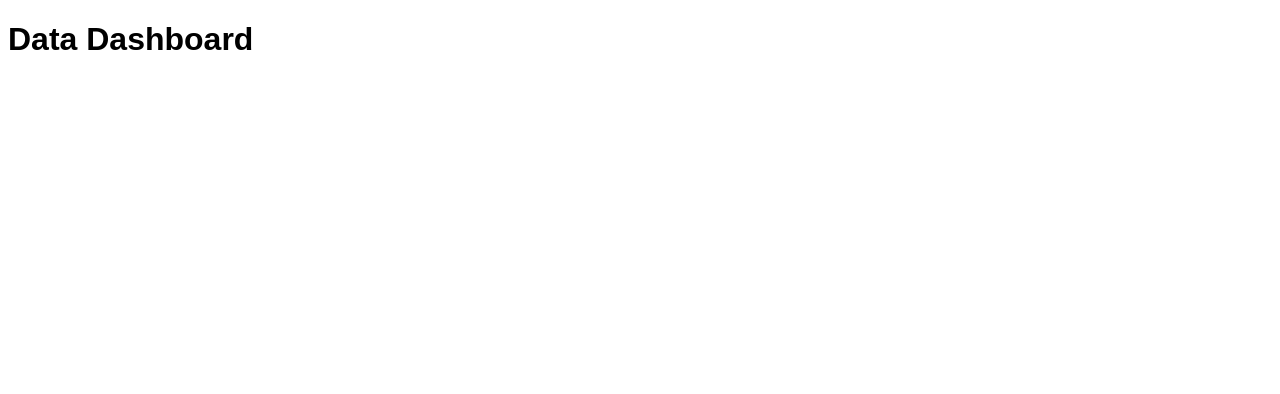
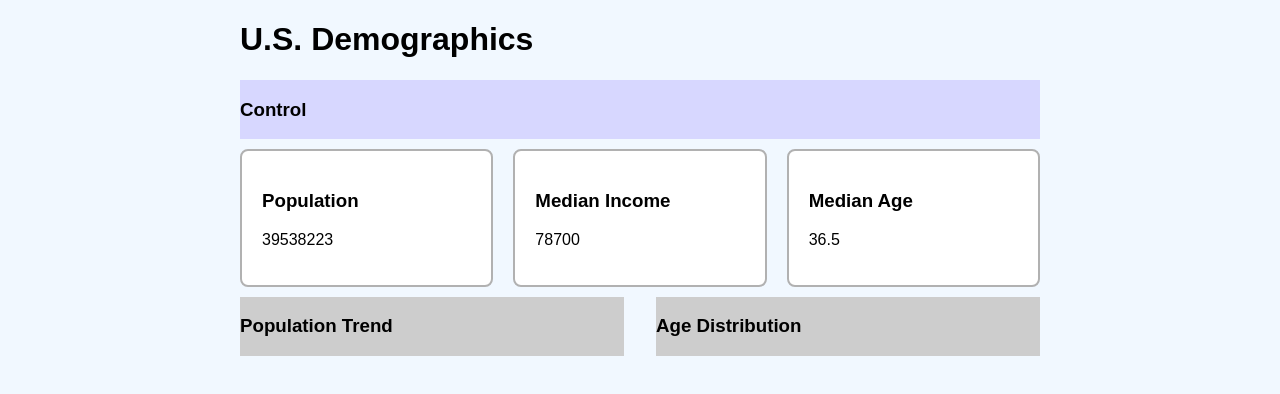
Before and after one commit to mluc404/dashboard-demo, a React (Vite) app: page / in a window 1280 px wide. Shown: the top 394 px of the page. Built offline with nearby package versions, Linux system fonts and the light colour scheme.

Commit message:
feat(ui): create main layout and component structure

```diff
--- a/src/App.css
+++ b/src/App.css
@@ -1,3 +1,10 @@
 body {
     font-family: Arial, Helvetica, sans-serif;
+    background-color: #f1f8ff;
+    margin: 0;
+    padding: 0;
+    min-height: 100vh;
+    display: flex;
+    justify-content: center;
+    width: 100%;
 }
--- a/src/App.jsx
+++ b/src/App.jsx
@@ -1,13 +1,15 @@
 import { useState } from 'react'
 import './App.css'
+
+import Dashboard from './components/Dashboard'
 
 function App() {
 
   return (
     <>
       <div>
-        <h1>Data Dashboard</h1>
-
+        <h1>U.S. Demographics</h1>
+        <Dashboard />
       </div>
     </>
   )
--- /dev/null
+++ b/src/components/AgeChart.css
@@ -0,0 +1,4 @@
+.age-chart-container {
+    background-color: #cdcdcd;
+    flex: 1;
+}
--- /dev/null
+++ b/src/components/AgeChart.jsx
@@ -0,0 +1,9 @@
+import './AgeChart.css'
+export const AgeChart = () => {
+
+    return (
+        <div className="age-chart-container">
+            <h3>Age Distribution</h3>
+        </div>
+    )
+}
--- /dev/null
+++ b/src/components/Control.css
@@ -0,0 +1,5 @@
+
+.control-container {
+    background-color: #d7d7ff;
+    width: 100%;
+}
--- /dev/null
+++ b/src/components/Control.jsx
@@ -0,0 +1,9 @@
+import './Control.css'
+export const Control = () =>{
+
+    return (
+        <div className='control-container'>
+            <h3>Control</h3>
+        </div>
+    )
+}
--- /dev/null
+++ b/src/components/Dashboard.css
@@ -0,0 +1,19 @@
+.dashboard-container {
+    width: 100%;
+    min-width: 800px;
+    display: flex;
+    flex-direction: column;
+    justify-content: center;
+    align-items: center;
+    gap: 10px;
+
+}
+
+
+.chart-container {
+    display: flex;
+    justify-content: space-between;
+    gap: 2rem;
+    width: 100%;
+
+}
--- /dev/null
+++ b/src/components/Dashboard.jsx
@@ -0,0 +1,26 @@
+import { Control } from "./Control";
+import { SummaryCards } from "./SummaryCards";
+import { PopulationChart } from "./PopulationChart";
+import { AgeChart } from "./AgeChart";
+import './Dashboard.css'
+
+const Dashboard = () => {
+    const stateCA = {
+        state: 'California', year: 2020, population: 39538223, medianAge: 36.5, medianIncome: 78700, ageDistribution: { '0-17': 22.1, '18-34': 23.4, '35-54': 26.8, '55-74': 19.2, '75+': 8.5 }
+    }
+
+    return (
+        <div className="dashboard-container">
+
+            <Control />
+            <SummaryCards data={stateCA} />
+            <div className="chart-container">
+                <PopulationChart />
+                <AgeChart />
+            </div>
+
+        </div>
+    )
+}
+
+export default Dashboard
--- /dev/null
+++ b/src/components/PopulationChart.css
@@ -0,0 +1,4 @@
+.population-chart-container {
+    background-color: #cdcdcd;
+    flex: 1;
+}
--- /dev/null
+++ b/src/components/PopulationChart.jsx
@@ -0,0 +1,9 @@
+import './PopulationChart.css'
+export const PopulationChart = () => {
+
+    return (
+        <div className="population-chart-container">
+            <h3>Population Trend</h3>
+        </div>
+    )
+}
--- /dev/null
+++ b/src/components/SummaryCards.css
@@ -0,0 +1,15 @@
+.summary-card {
+    background-color: white;
+    border: 2px solid #b1b1b1;
+    border-radius: 8px;
+    padding: 20px;
+    flex: 1;
+}
+
+.summary-card-container {
+    display: flex;
+    justify-content: space-between;
+    gap: 20px;
+    width: 100%;
+    /* min-width: 500px; */
+}
--- /dev/null
+++ b/src/components/SummaryCards.jsx
@@ -0,0 +1,32 @@
+import './SummaryCards.css'
+
+
+export const SummaryCards = ({ data }) => {
+
+    return (
+        <div className='summary-card-container'>
+            <div className="summary-card">
+                <div className="card-icon"></div>
+                <div className="card-content">
+                    <h3>Population</h3>
+                    <p>{data.population}</p>
+                </div>
+            </div>
+            <div className="summary-card">
+                <div className="card-icon"></div>
+                <div className="card-content">
+                    <h3>Median Income</h3>
+                    <p>{data.medianIncome}</p>
+                </div>
+            </div>
+            <div className="summary-card">
+                <div className="card-icon"></div>
+                <div className="card-content">
+                    <h3>Median Age</h3>
+                    <p>{data.medianAge}</p>
+                </div>
+            </div>
+        </div>
+
+    )
+}
```
